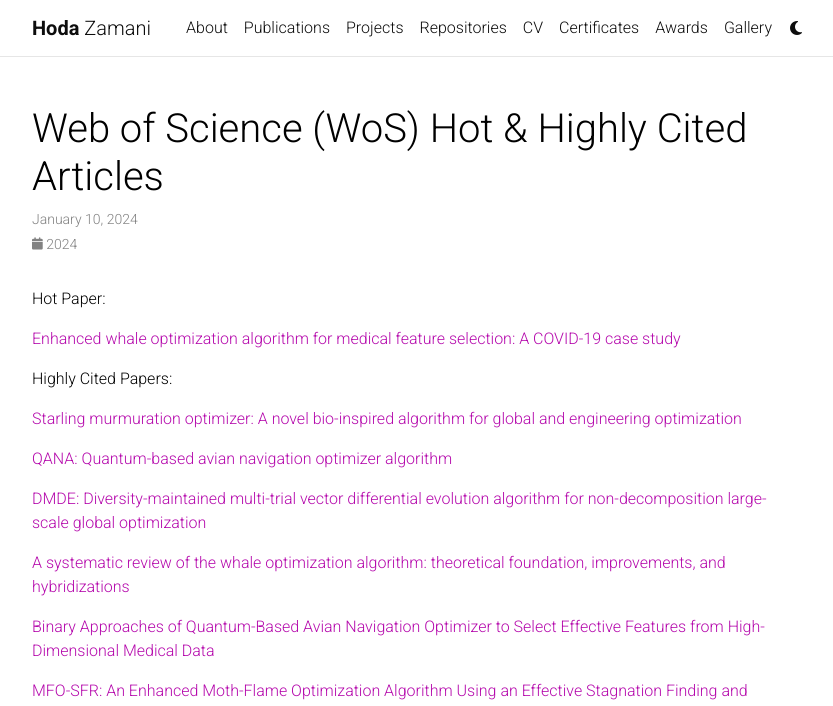
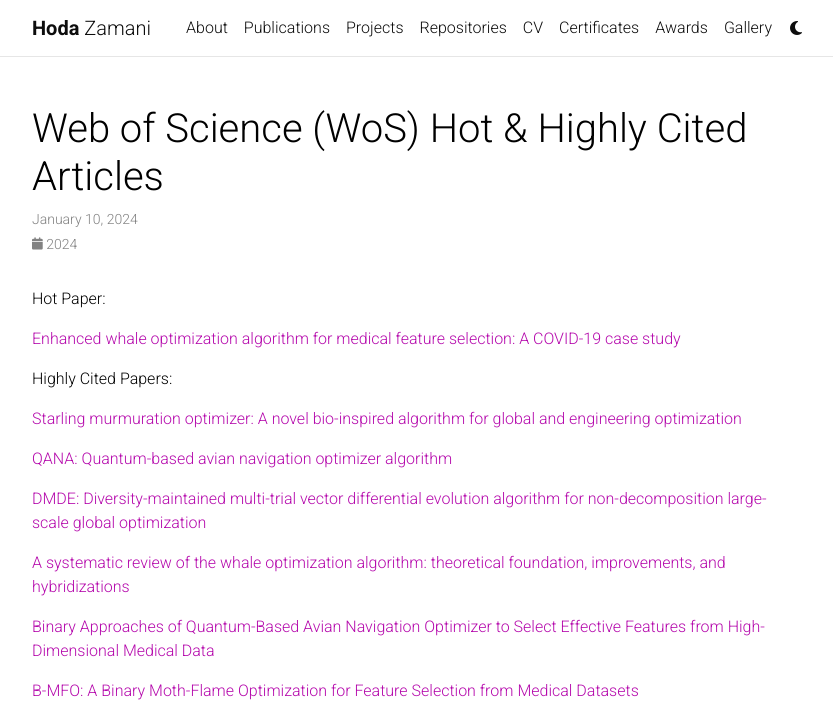
Before and after one commit to HodaZamani/HodaZamani.github.io, a Jekyll site: the page built from _news/announcement_5.md, in a window 1280 px wide and 1209 px high. Shown: the top 706 px of the window, without its empty margins (223-1056 px from the left). Built offline with Jekyll 4.4.1, drawn with Linux system fonts in a browser that asks for light colours; comment, search, counter and statistics services are not loaded; a style sheet for code colours, icons or effects is not loaded; some of the changed text lies outside the part shown.

Commit message:
Update announcement_5.md

```diff
--- a/_news/announcement_5.md
+++ b/_news/announcement_5.md
@@ -23,6 +23,11 @@
 
 [Binary Approaches of Quantum-Based Avian Navigation Optimizer to Select Effective Features from High-Dimensional Medical Data](https://www.mdpi.com/2227-7390/10/15/2770)
 
+[B-MFO: A Binary Moth-Flame Optimization for Feature Selection from Medical Datasets](https://www.mdpi.com/2073-431X/10/11/136)
+
+[GGWO: Gaze cues learning-based grey wolf optimizer and its applications for solving engineering problems](https://www.sciencedirect.com/science/article/abs/pii/S1877750322000588)
+
+
 [MFO-SFR: An Enhanced Moth-Flame Optimization Algorithm Using an Effective Stagnation Finding and Replacing Strategy](https://www.mdpi.com/2227-7390/11/4/862)
 
 <img src="/assets/img/HighlyC.jpg" alt="MFO-SFR Certificate Highly Cited Paper 2023–2024" width="400px">
```
